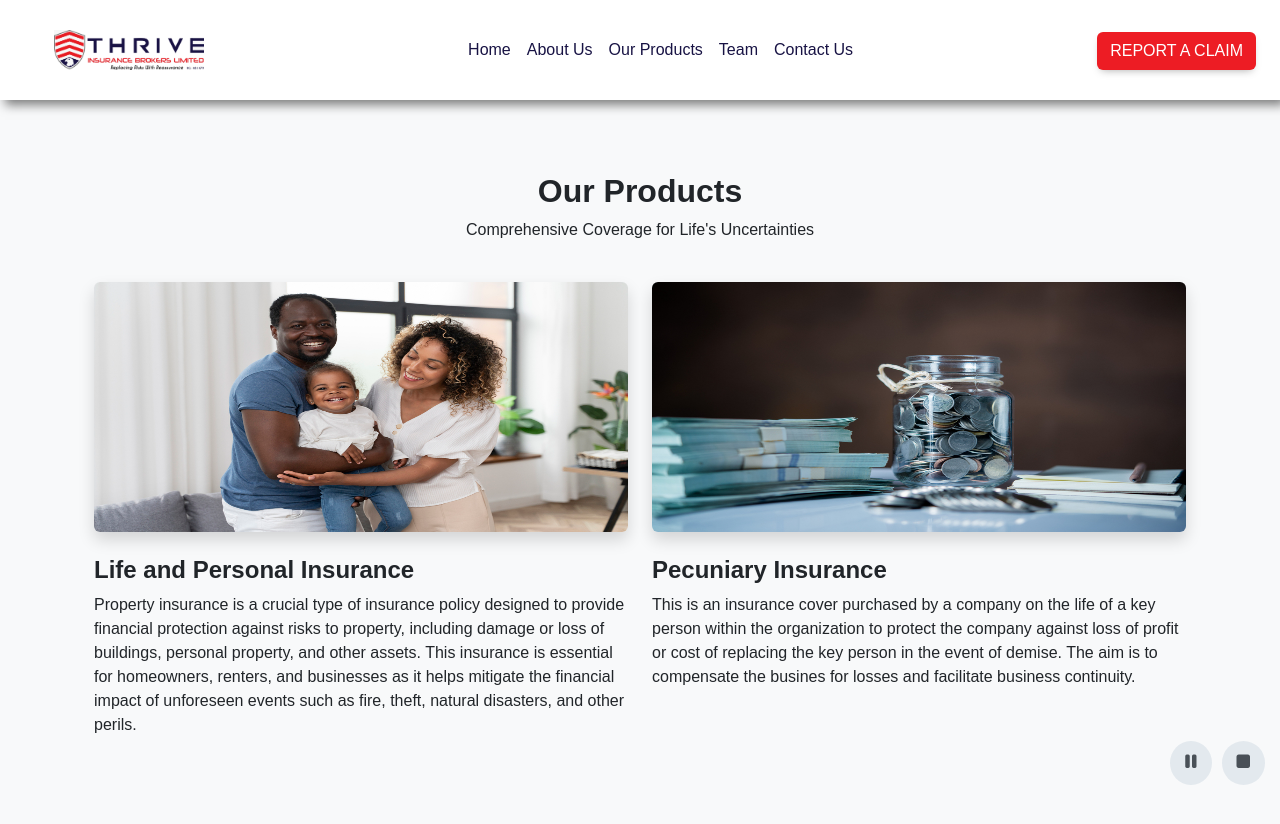
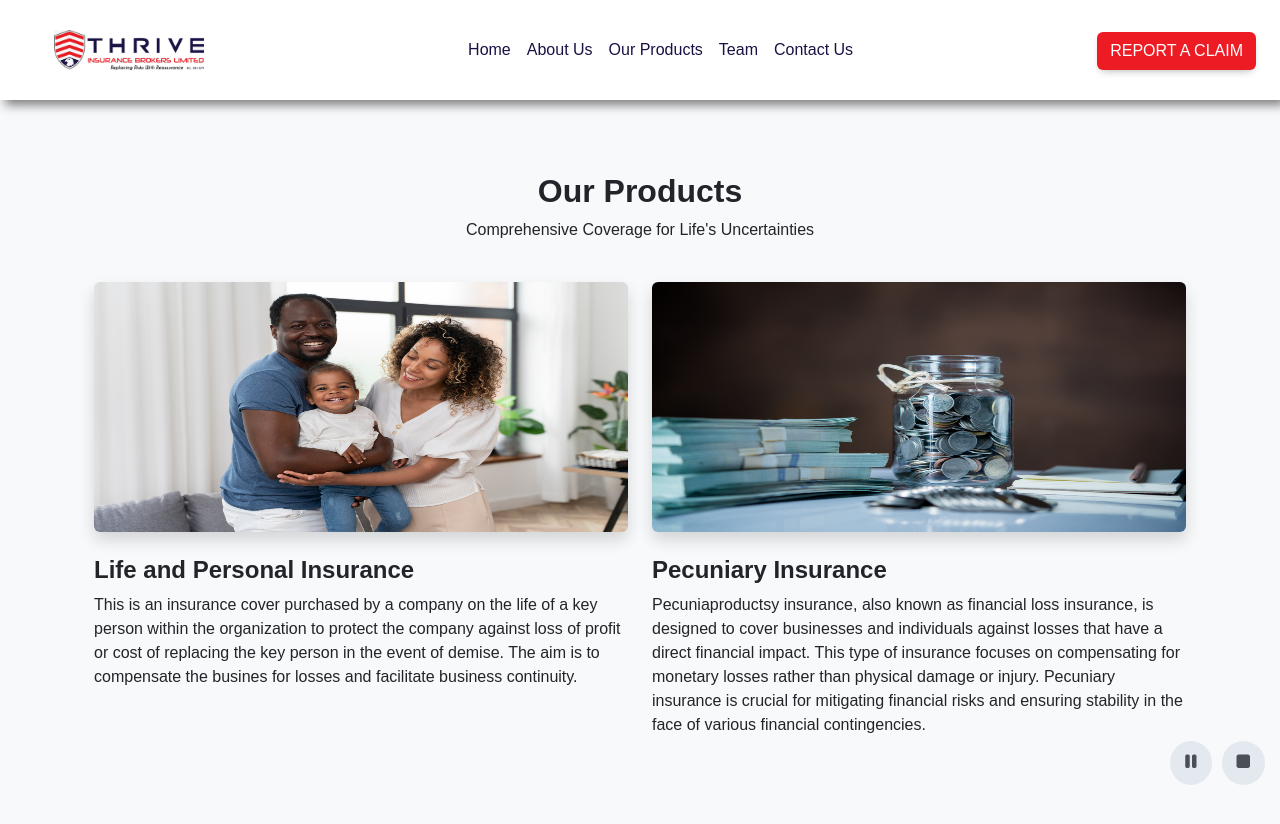
Before and after one commit to EdetDavid/thrive-insurance, a React (Create React App) app: page /our-products in a window 1280 px wide. Shown: the top 824 px of the page. Built offline with nearby package versions, Linux system fonts and the light colour scheme; a web font is replaced by a local one.

Commit message:
Update Products.jsx

```diff
--- a/src/pages/products/Products.jsx
+++ b/src/pages/products/Products.jsx
@@ -18,7 +18,7 @@ const Products = () => {
       badge: "We are thrive",
       title: "Life and Personal Insurance",
       description:
-        "Property insurance is a crucial type of insurance policy designed to provide financial protection against risks to property, including damage or loss of buildings, personal property, and other assets. This insurance is essential for homeowners, renters, and businesses as it helps mitigate the financial impact of unforeseen events such as fire, theft, natural disasters, and other perils.",
+        "This is an insurance cover purchased by a company on the life of a key person within the organization to protect the company against loss of profit or cost of replacing the key person in the event  of demise. The aim is to compensate the busines for losses and facilitate business continuity.",
       link: "/products/life&personal-insurance",
     },
 
@@ -27,7 +27,7 @@ const Products = () => {
       badge: "We are thrive",
       title: "Pecuniary Insurance",
       description:
-        "This is an insurance cover purchased by a company on the life of a key person within the organization to protect the company against loss of profit or cost of replacing the key person in the event  of demise. The aim is to compensate the busines for losses and facilitate business continuity.",
+        "Pecuniaproductsy insurance, also known as financial loss insurance, is designed to cover businesses and individuals against losses that have a direct financial impact. This type of insurance focuses on compensating for monetary losses rather than physical damage or injury. Pecuniary insurance is crucial for mitigating financial risks and ensuring stability in the face of various financial contingencies.",
       link: "/products/pecuniary-insurance",
     },
     {
@@ -44,7 +44,7 @@ const Products = () => {
       badge: "We are thrive",
       title: "Liability Insurance",
       description:
-        "Pecuniaproductsy insurance, also known as financial loss insurance, is designed to cover businesses and individuals against losses that have a direct financial impact. This type of insurance focuses on compensating for monetary losses rather than physical damage or injury. Pecuniary insurance is crucial for mitigating financial risks and ensuring stability in the face of various financial contingencies.",
+        "This type of insurance covers any awards of damages given to a member of the public because of an injury or damage to their property caused by the insured.",
       link: "/products/liability-insurance",
     },
     {
@@ -52,7 +52,7 @@ const Products = () => {
       badge: "We are thrive",
       title: "Property Insurance",
       description:
-        "It provides cover on medical, financial and other losses incurred while traveling outside the country of residence. It covers all travellers for holiday and business purposes in the event of accidents, sickness or loss of property.",
+        "Property insurance is a crucial type of insurance policy designed to provide financial protection against risks to property, including damage or loss of buildings, personal property, and other assets. This insurance is essential for homeowners, renters, and businesses as it helps mitigate the financial impact of unforeseen events such as fire, theft, natural disasters, and other perils.",
       link: "/products/property-insurance",
     },
     {
@@ -60,7 +60,7 @@ const Products = () => {
       badge: "We are thrive",
       title: "Travel Insurance",
       description:
-        "This type of insurance covers any awards of damages given to a member of the public because of an injury or damage to their property caused by the insured.",
+        "It provides cover on medical, financial and other losses incurred while traveling outside the country of residence. It covers all travellers for holiday and business purposes in the event of accidents, sickness or loss of property.",
       link: "/products/travel-insurance",
     },
     {
```
